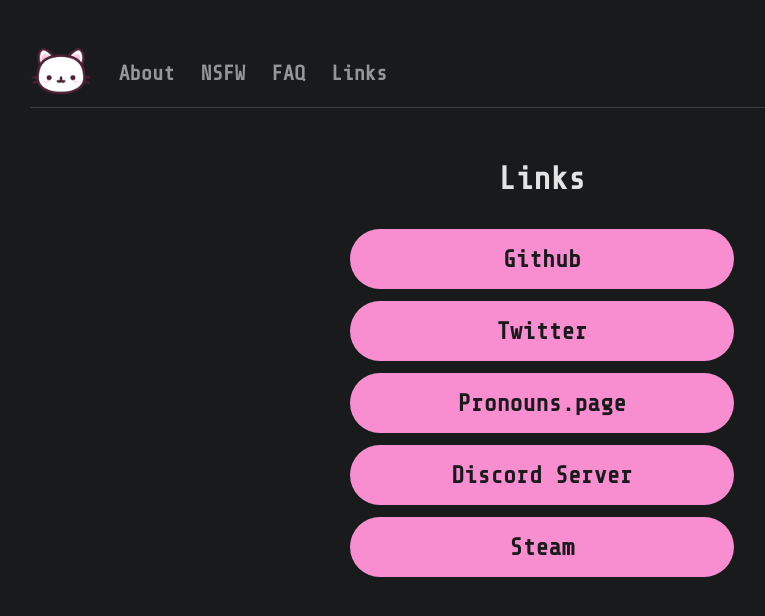
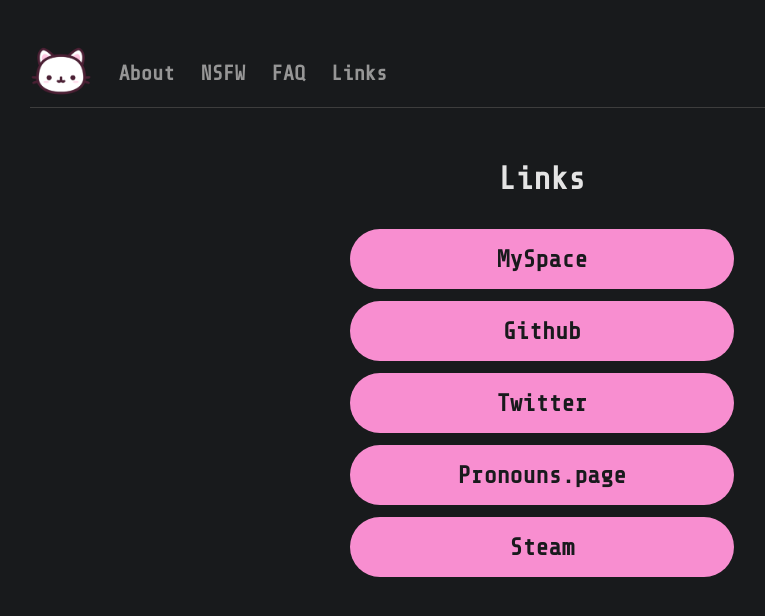
Before and after one commit to Eviechu/eviechu.github.io, a Jekyll site: the page HTML/links.html, which Jekyll copies as it is, in a window 1280 px wide. Shown: the top 616 px of the page, without its empty margins (98-863 px from the left). Built offline with Jekyll 4.4.1, drawn with Linux system fonts in a browser that asks for light colours.

Commit message:
Update links.html

```diff
--- a/HTML/links.html
+++ b/HTML/links.html
@@ -17,10 +17,10 @@
 		</nav>
 		<div class="Links">
 			<h3>Links</h3>
+			<links><a href=" https://spacehey.com/eviechu" target="_blank">MySpace</a></links>
 			<links><a href="https://github.com/Eviechu" target="_blank">Github</a></links>
 			<links><a href="https://twitter.com/Eviechu2912" target="_blank">Twitter</a></links>
 			<links><a href="https://en.pronouns.page/@Eviechu" target="_blank">Pronouns.page</a></links>
-			<links><a href="https://discord.com/invite/Np4bvvkjHb" target="_blank">Discord Server</a></links>
 			<links><a href="https://steamcommunity.com/id/eviechu" target="_blank">Steam</a></links>
 		</div>
 	</body>
```
